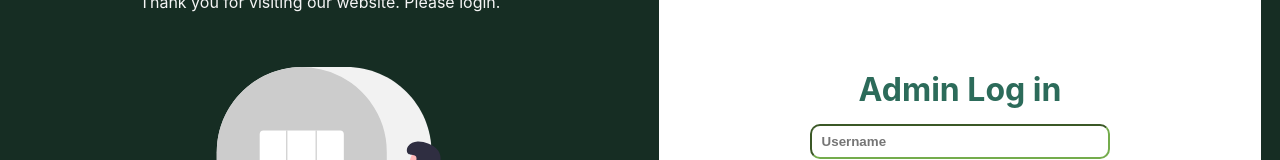
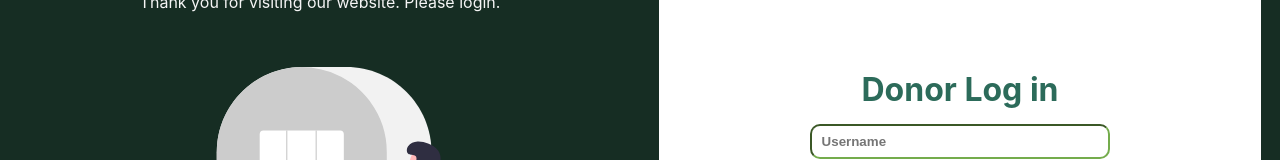
Before and after one commit to Tatos23/FC-CSEN, a React (Create React App) app: page / in a window 1280 px wide. Shown: the part 259-419 px from the top of the page. Built offline with nearby package versions, Linux system fonts and the light colour scheme.

Commit message:
Submitting the last edit in the Admin Login Page

```diff
--- a/src/App.js
+++ b/src/App.js
@@ -6,7 +6,7 @@ import Landing from './components/landingpage/Landing.js';
 function App() {
   return (
     <div className="App">
-      <Authentication role="Admin" />
+      <Authentication role="Donor" />
       {/* <Landing/> */}
       {/* <HomePage /> */}
       {/* <NavigationL/> */}
--- a/src/components/authentication/Authentication.css
+++ b/src/components/authentication/Authentication.css
@@ -16,7 +16,7 @@
     width: 50%;
     height: 100%;
     background-color: #162D23;
-    transition: transform 0.5s ease-in-out;
+    transition: transform 0.8s ease-in-out;
 }
 
 .background {
--- a/src/components/authentication/LoginCard.js
+++ b/src/components/authentication/LoginCard.js
@@ -28,10 +28,11 @@ function LoginCard({ isRegistering, toggleForm, showPassword, toggleShowPassword
                 </div>
                 <div className="login-buttons">
                     <button className="login-button"> Login </button>
-                    <p className="register-redirect">
+                    { role != "Admin" && <p className="register-redirect">
                         Don't have an account? &nbsp;
                         <a onClick={toggleForm} style={{ cursor: 'pointer' }}>Register</a>
                     </p>
+                    }
                 </div>
             </div>
         </div>
```
